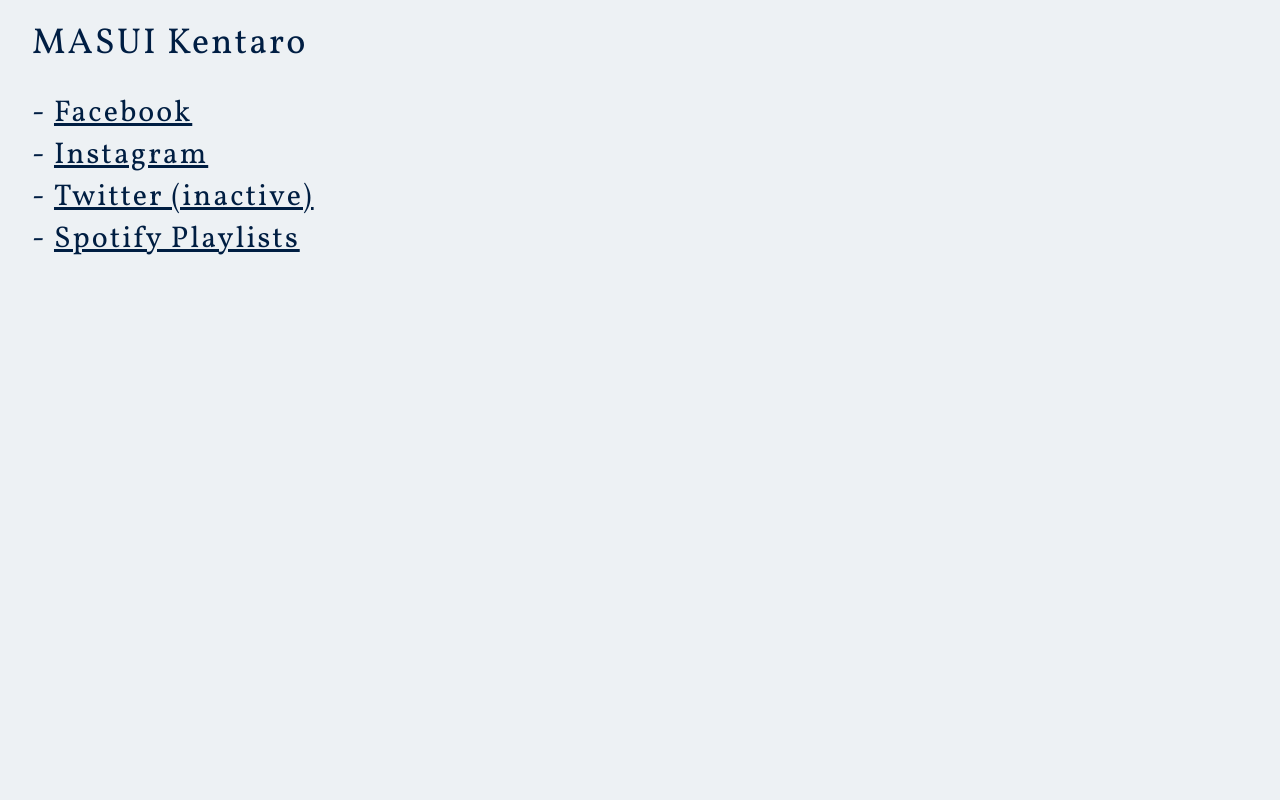
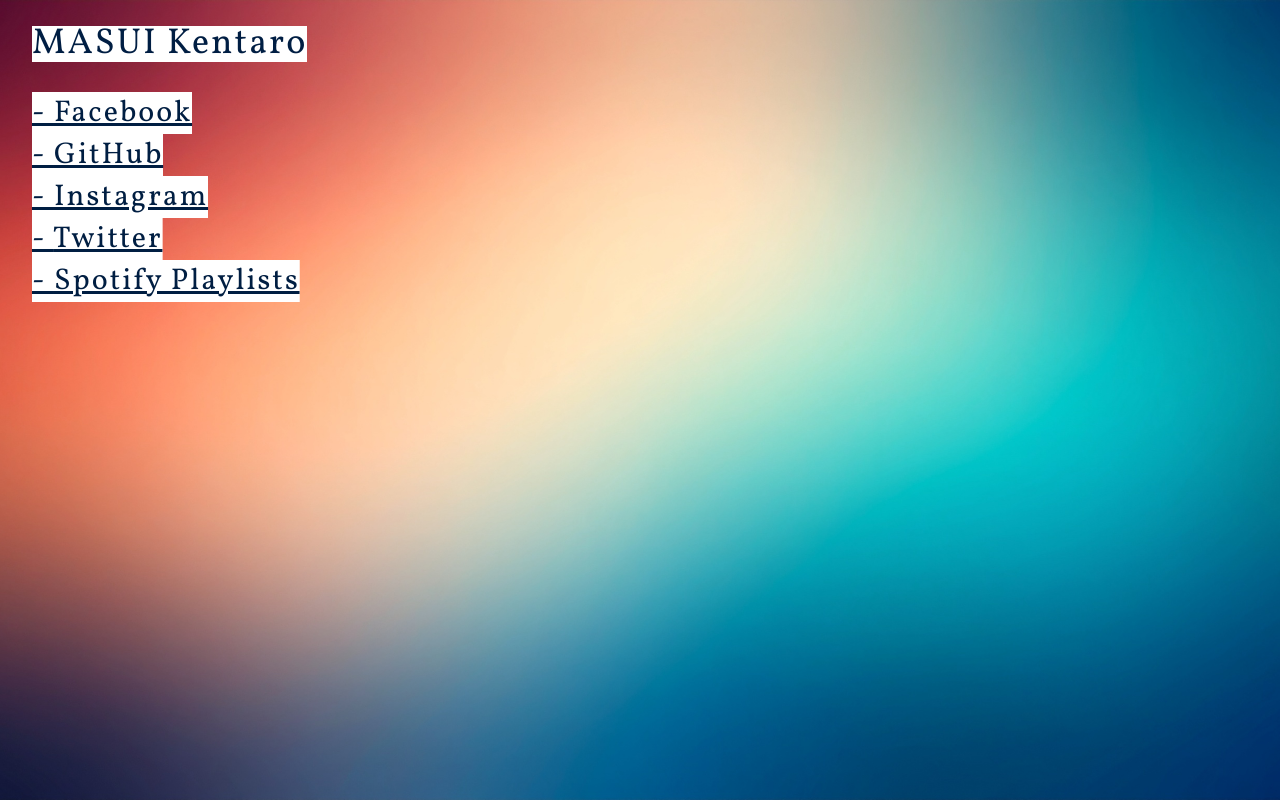
Before and after one commit to masuipknot/masuipknot.github.io, a plain HTML site: page index.html in a window 1280 px wide. Drawn offline with Linux system fonts and the light colour scheme; a web font is replaced by a local one.

Commit message:
背景画像追加、アニメーション調整

```diff
--- a/index.html
+++ b/index.html
@@ -8,6 +8,22 @@
 <link rel="preconnect" href="https://fonts.gstatic.com" crossorigin>
 <link href="https://fonts.googleapis.com/css2?family=Vollkorn+SC:wght@400;600;700&family=Vollkorn:ital,wght@0,400..900;1,400..900&display=swap" rel="stylesheet">
 <style type="text/css">
+@keyframes reveal {
+	0% {
+		clip-path: inset(0 100% 0 0);
+		visibility: visible;
+	}
+	100% {
+		clip-path: inset(0 0 0 0);
+		visibility: visible;
+	}
+}
+html{
+
+	min-height: 100vh;
+	margin: 0;
+
+}
 body {
 	font-family: "Vollkorn", serif;
 	font-weight: 400;
@@ -16,6 +32,10 @@
 	color: #001e43;
 	background-color: #edf1f4;
 	padding: 18px 24px;
+	background-image: url("img/background.jpg");
+	background-size: cover;
+    background-position:center center;
+    background-repeat: no-repeat;
 }
 h1 {
 	font-weight: normal;
@@ -32,7 +52,7 @@
 li a {
 	display: inline-block;
 }
-li:before {
+li a:before {
 	content: "- ";
 }
 @media (max-width:768px){
@@ -49,41 +69,34 @@
 h1 {
 	animation: reveal 0.8s ease forwards;
 }
-li {
-
-}
-li:nth-child(1) {
+li:nth-child(1) a {
 	animation-delay: 0.2s;
 }
-li:nth-child(2) {
+li:nth-child(2) a {
 	animation-delay: 0.4s;
 }
-li:nth-child(3) {
-	animation-delay: 0.7s;
+li:nth-child(3) a {
+	animation-delay: 0.55s;
 }
-li:nth-child(4) {
-	animation-delay: 1s;
+li:nth-child(4) a {
+	animation-delay: 0.63s;
+}
+li:nth-child(5) a {
+	animation-delay: 0.80s;
 }
 h1{
 	clip-path: inset(0 100% 0 0);
 	visibility: hidden;
 	animation: reveal 0.8s ease forwards;
+	background-color: #fff;
 }
-li {
+li a {
 	clip-path: inset(0 100% 0 0);
 	visibility: hidden;
-	animation: reveal 2.4s ease forwards;
+	animation: reveal 0.8s ease forwards;
+	background-color: #fff;
 }
-@keyframes reveal {
-	0% {
-		clip-path: inset(0 100% 0 0);
-		visibility: visible;
-	}
-	100% {
-		clip-path: inset(0 0 0 0);
-		visibility: visible;
-	}
-}
+
 </style>
 <script async src="https://www.googletagmanager.com/gtag/js?id=UA-22737929-1"></script>
 <script>
@@ -97,8 +110,9 @@
 <h1>MASUI Kentaro</h1>
 <ul>
 		<li><a href="https://www.facebook.com/masui.kentaro">Facebook</a></li>
+		<li><a href="https://github.com/masuipknot">GitHub</a></li>
 		<li><a href="https://www.instagram.com/masuipknot/">Instagram</a></li>
-		<li><a href="https://twitter.com/masuipknot">Twitter (inactive)</a></li>
+		<li><a href="https://x.com/masuipknot">Twitter</a></li>
 		<li><a href="https://open.spotify.com/user/31ff791gmqwajuojs2tn2bt4i/playlists">Spotify Playlists</a></li>
 </ul>
 </body>
```
Also changed, not shown: img/background.jpg (added).
